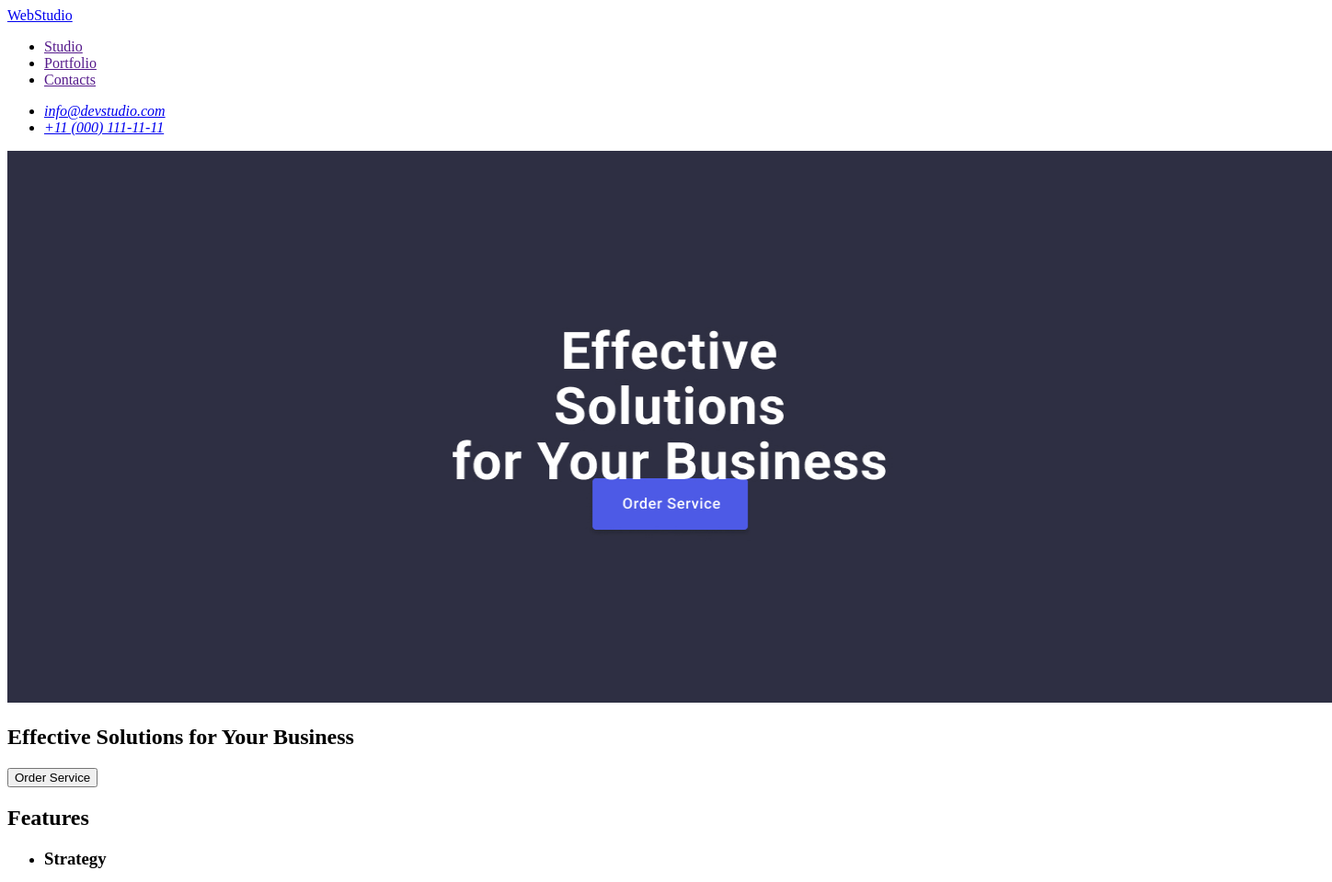
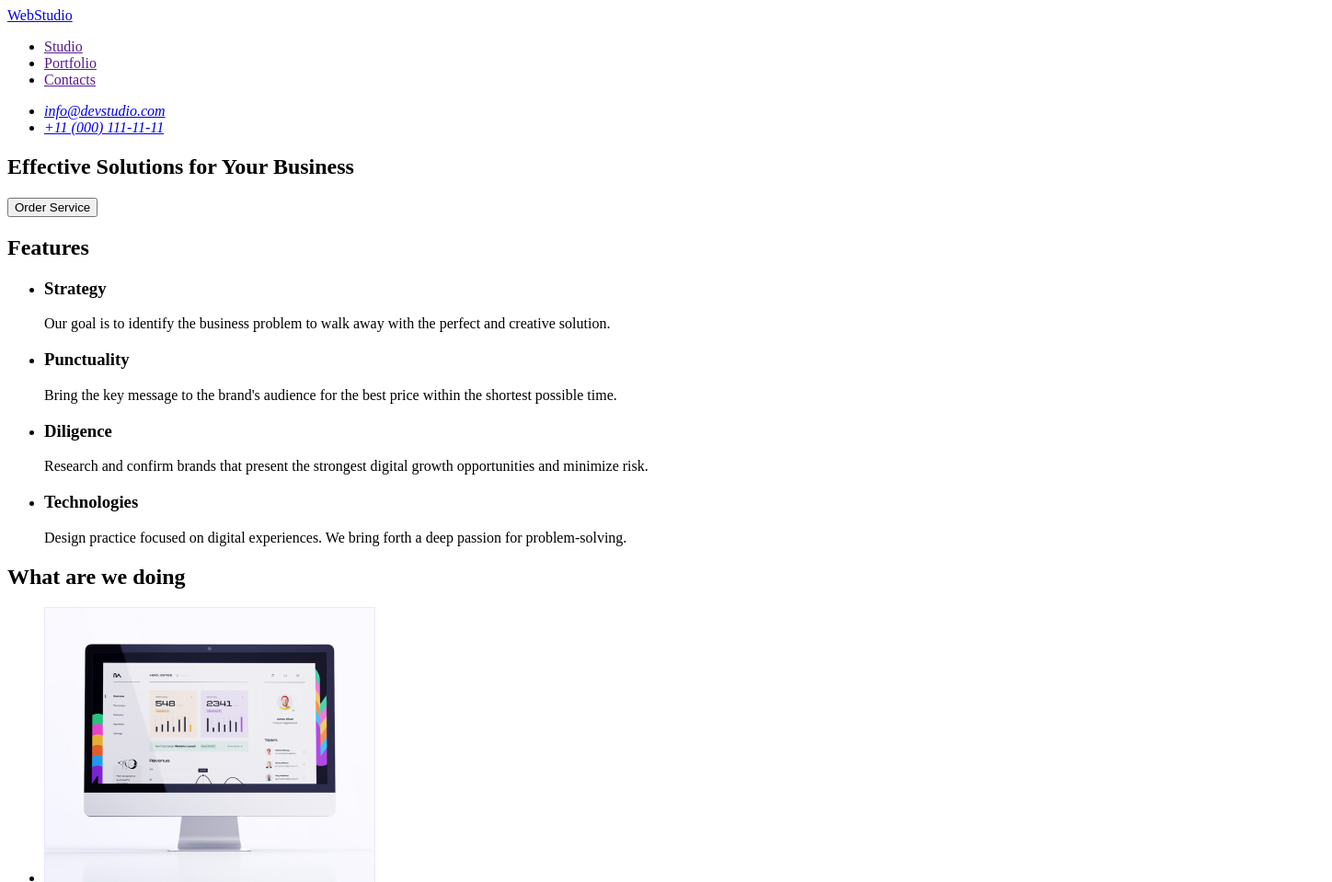
Before and after one commit to NataDent/GoIT-homework_1, a plain HTML site: page index.html in a window 1280 px wide. Shown: the top 959 px of the page at 92% size, 1448 px wide, since content can reach past the window. Drawn offline with Linux system fonts and the light colour scheme.

Commit message:
Змінила секцію 1

```diff
--- a/index.html
+++ b/index.html
@@ -32,19 +32,10 @@
     <!-- Головний зміст -->
     <main>
       <!--Секція1-->
-      <div>
       <section>
-          <img
-            src="./Images/hero_image.jpg"
-            alt="Effective Solutions
-  for Your Business"
-            width="1440"
-            height="600"
-          />
         <h1>Effective Solutions for Your Business</h1>
         <button type="button">Order Service</button>
       </section>
-      </div>
       <!--Секція2-->
       <section>
         <h2>Features</h2>
@@ -158,13 +149,11 @@
     </main>
     <!-- Футер -->
     <footer>
-
       <a href="./index.html"> WebStudio</a>
       <p>
-          Increase the flow of customers and sales for your business with
-          digital marketing & growth solutions.
+        Increase the flow of customers and sales for your business with digital
+        marketing & growth solutions.
       </p>
-
     </footer>
   </body>
 </html>
```
Lines whose indentation alone changed are shown as unchanged.
